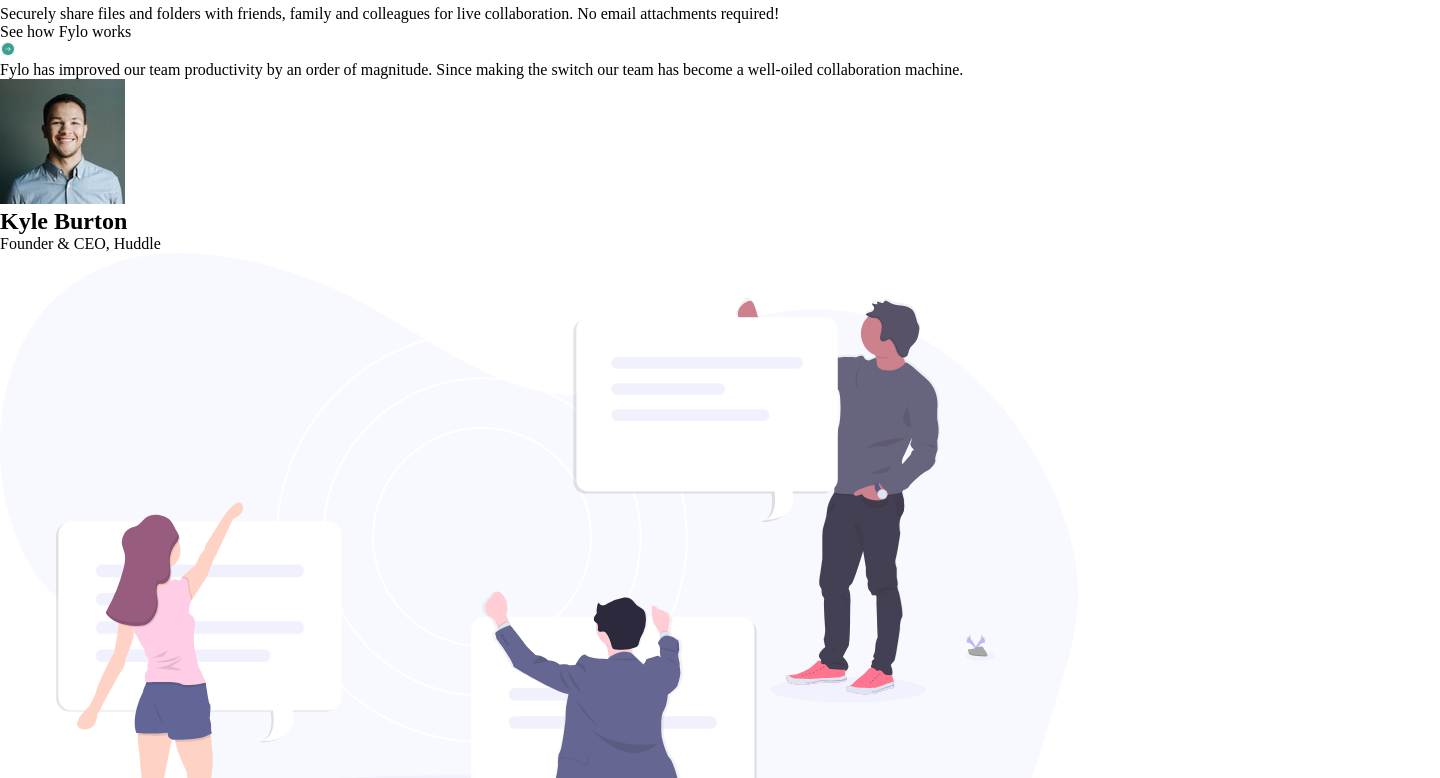
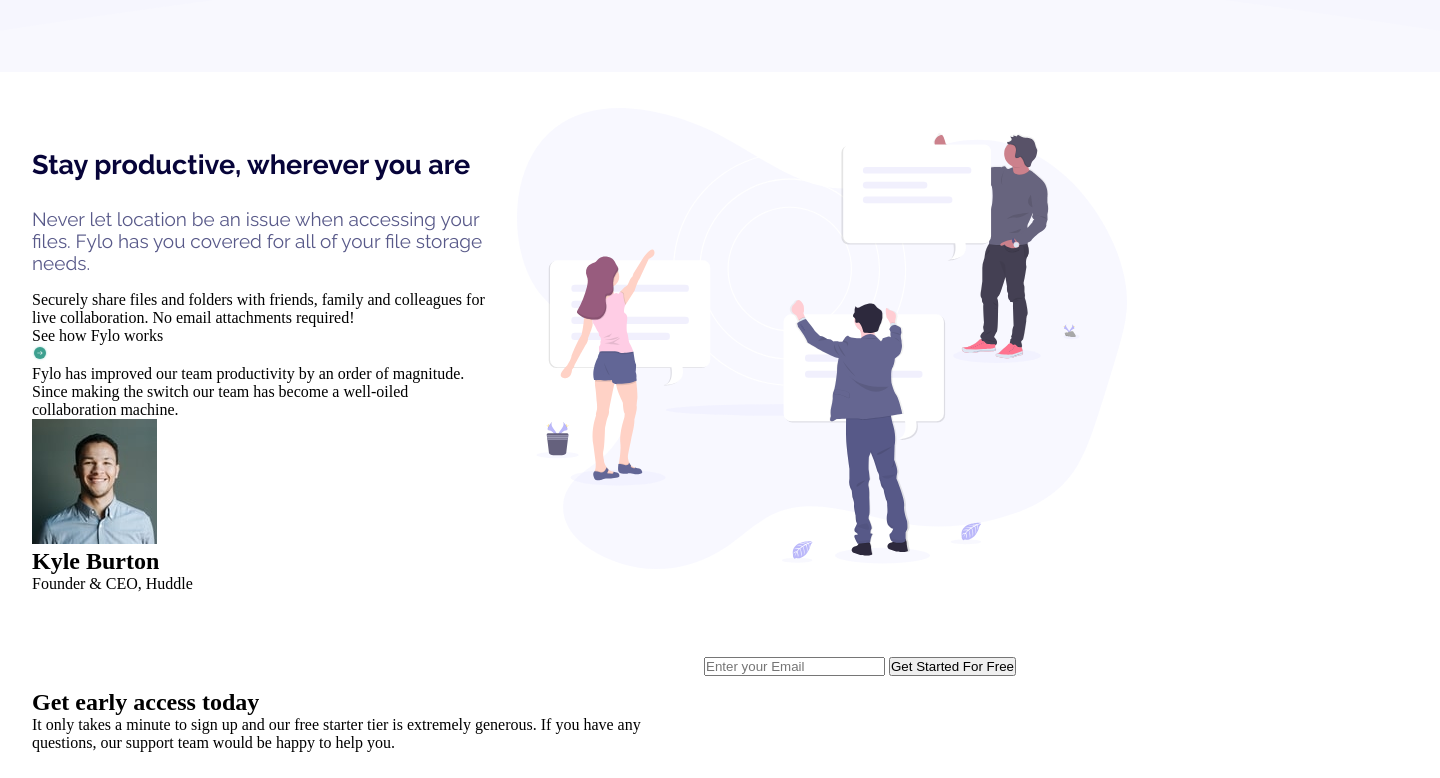
Before and after one commit to florenciafer/06_Landing, a plain HTML site: page index.html in a window 1280 px wide. Shown: the part 651-1429 px from the top of the page, 1440 px wide, since content can reach past the window. Drawn offline with Linux system fonts and the light colour scheme.

Commit message:
styles title and text a  cards

```diff
--- a/index.html
+++ b/index.html
@@ -24,7 +24,8 @@
     <link rel="stylesheet" href="style.css" />
 </head>
 <body>
-    <header> <!-- Contiene todo el navegador-->
+    <header class="header">
+       <!-- Contiene todo el navegador-->
        <img src="images/logo.svg" alt="" />
         <nav><!-- Contiene los Links-->
           <a class="link" href="www.google.com.ar">Features</a>
@@ -44,12 +45,14 @@
               <button class="btn">Get Started</button>
             </form>
       </div>
+
       <div class="container-card-right">
         <img src="images/illustration-1.svg" alt="illustration-1">
       </div>
    </section>
-     <section class="card-testimonial">
-        <div class="container-testimonial-left">
+   <img src="images/bg-curve-desktop.svg" class="curve-desktop">
+     <section class="card">
+        <div class="container-card-left">
             <h1 class="title-card">Stay productive, wherever you are</h1>
             <p class="text-card">
                 Never let location be an issue when accessing your files. Fylo has you
@@ -71,18 +74,18 @@
                  <p>Founder & CEO, Huddle</p>
            </div>
         </div>
-           <div class="container-testimonial-right">
+           <div class="container-card-right">
                 <img src="images/illustration-2.svg" alt="illustration-2">
               </div>
      </section>
-     <section class="card-form">
+     <section class="card">
         <div class="container-card-left">
             <h1 class="title-card-form">Get early access today</h1>
             <p class="text-card-form">It only takes a minute to sign up and our free starter tier is extremely generous.
                 If you have any questions, our support team would be happy to help you.
             </p>
         </div>
-        <div class="card-form-right">
+        <div class="container-card-right">
             <form action="" class="form-email">
                 <input type="email"  class="input-email" placeholder="Enter your Email">
                 <button class="btn">Get Started For Free</button>
--- a/style.css
+++ b/style.css
@@ -1,4 +1,14 @@
 @import url('https://fonts.googleapis.com/css2?family=Raleway:ital,wght@1,200&display=swap');
+:root {
+    --azul-oscuro-color: hsl(243, 87%, 12%);
+    --azul-sin-saturar:hsl(238, 22%, 44%);
+    --azul-brillante: hsl(224, 93%, 58%);
+    --cyan: hsl(170, 45%, 43%);
+    --gris-azul: hsl(240, 75%, 98%);
+    --gris:hsl(0, 0%, 75%);
+    --font-size:36px;
+}
+
 *{
     box-sizing: content-box;
     margin: 0;
@@ -9,21 +19,26 @@
     font-family: 'Raleway', sans-serif;
 
 }
-header{
+.header{
     width: 90%;
-    margin: 50px auto 0 auto;
+    margin: 3rem 2rem;
     font-family: 'Raleway', sans-serif;
     display: flex;
     justify-content: space-between;
 }
 
 nav{
+
+
+
+}
+.link{
     width: 250px;
-    display: flex;
-    flex-direction: row;
+    margin: 1rem;
     justify-content: space-between;
     align-items: center;
-    text-decoration: none;
+    text-decoration: none; color:hsl(243, 87%, 12%);
+
 }
 .card{
     display: flex;
@@ -38,10 +53,23 @@ nav{
     padding: 2rem;
 
 }
+.title-card{
+    color:var(--azul-oscuro-color);
+    font-family: 'Raleway', sans-serif;
+    font-size: 27px;
+    line-height: 50px;
+}
 .text-card{
-    margin: 0.5rem 0rem;
+    color: var(--azul-sin-saturar);
+    font-family: 'Raleway', sans-serif;
+    font-size: 19px;
+    font-weight: 200;
+    margin: 0.9em 0rem;
 }
 .container-card-right img{
     width:80%;
 
 }
+.curve-desktop{
+   background-color:  hsl(240, 75%, 98%);
+}
```
